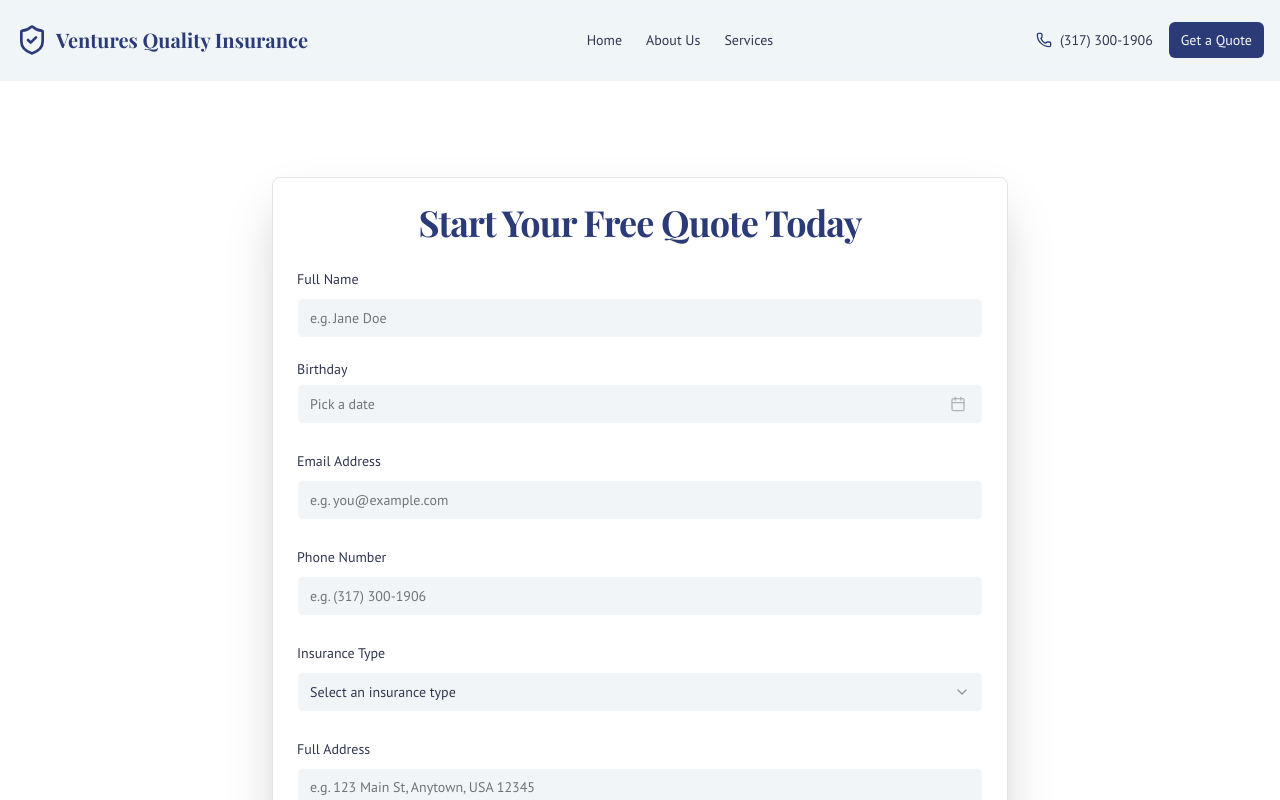
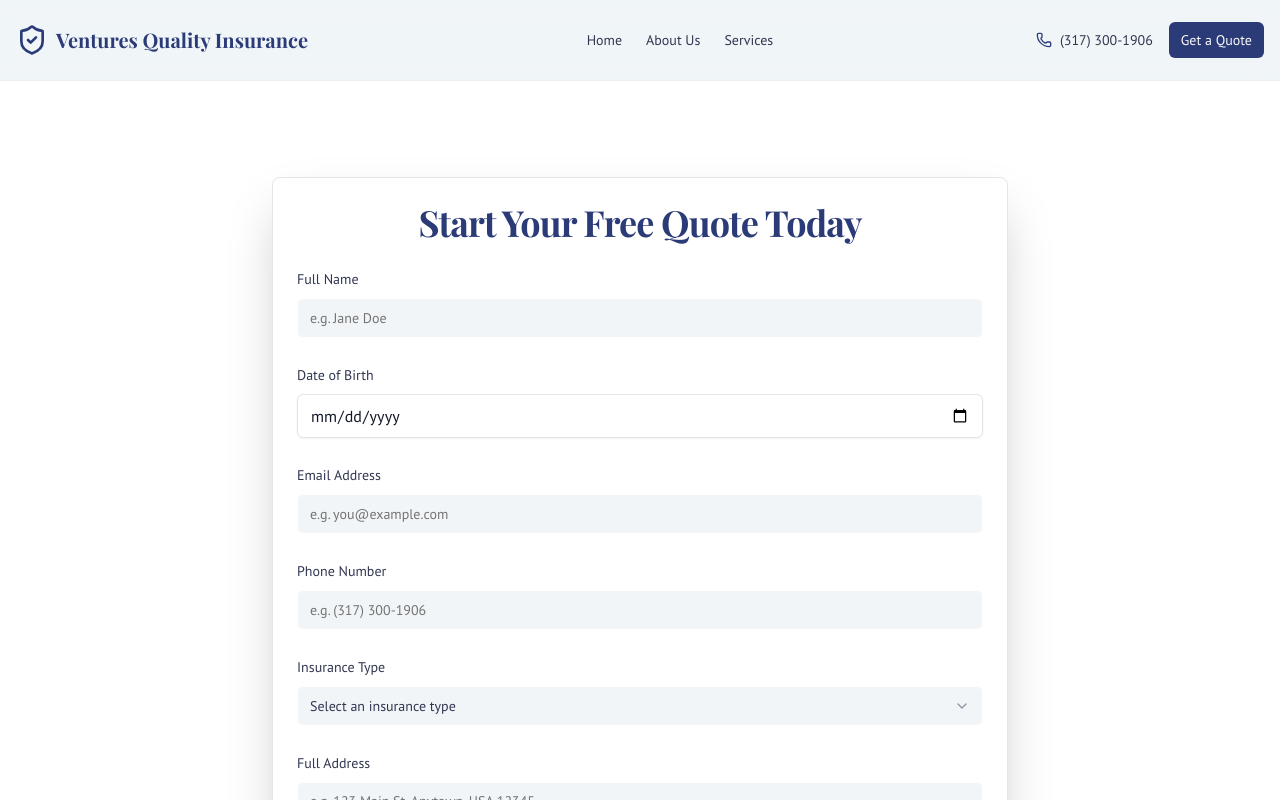
Before and after one commit to SawSimonLinn/insurance, a Next.js app: page /quote in a window 1280 px wide. Shown: the top 800 px of the page. Built offline with nearby package versions, Linux system fonts and the light colour scheme; a web font is replaced by a local one.

Commit message:
added date changed

```diff
--- a/src/components/sections/quote-form.tsx
+++ b/src/components/sections/quote-form.tsx
@@ -121,39 +121,21 @@ export default function QuoteForm() {
                   control={form.control}
                   name="birthday"
                   render={({ field }) => (
-                    <FormItem className="flex flex-col">
-                      <FormLabel>Birthday</FormLabel>
-                      <Popover>
-                        <PopoverTrigger asChild>
-                          <FormControl>
-                            <Button
-                              variant={"outline"}
-                              className={cn(
-                                "w-full pl-3 text-left font-normal",
-                                !field.value && "text-muted-foreground"
-                              )}
-                            >
-                              {field.value ? (
-                                format(field.value, "PPP")
-                              ) : (
-                                <span>Pick a date</span>
-                              )}
-                              <CalendarIcon className="ml-auto h-4 w-4 opacity-50" />
-                            </Button>
-                          </FormControl>
-                        </PopoverTrigger>
-                        <PopoverContent className="w-auto p-0" align="start">
-                          <Calendar
-                            mode="single"
-                            selected={field.value}
-                            onSelect={field.onChange}
-                            disabled={(date) =>
-                              date > new Date() || date < new Date("1900-01-01")
-                            }
-                            initialFocus
-                          />
-                        </PopoverContent>
-                      </Popover>
+                    <FormItem>
+                      <FormLabel>Date of Birth</FormLabel>
+                      <FormControl>
+                        <input
+                          type="date"
+                          className="w-full rounded-md border px-3 py-2 text-gray-900 shadow-sm focus:border-primary focus:ring-primary focus:outline-none"
+                          value={
+                            field.value ? format(field.value, "yyyy-MM-dd") : ""
+                          }
+                          onChange={(e) =>
+                            field.onChange(new Date(e.target.value))
+                          }
+                          max={new Date().toISOString().split("T")[0]}
+                        />
+                      </FormControl>
                       <FormMessage />
                     </FormItem>
                   )}
```
